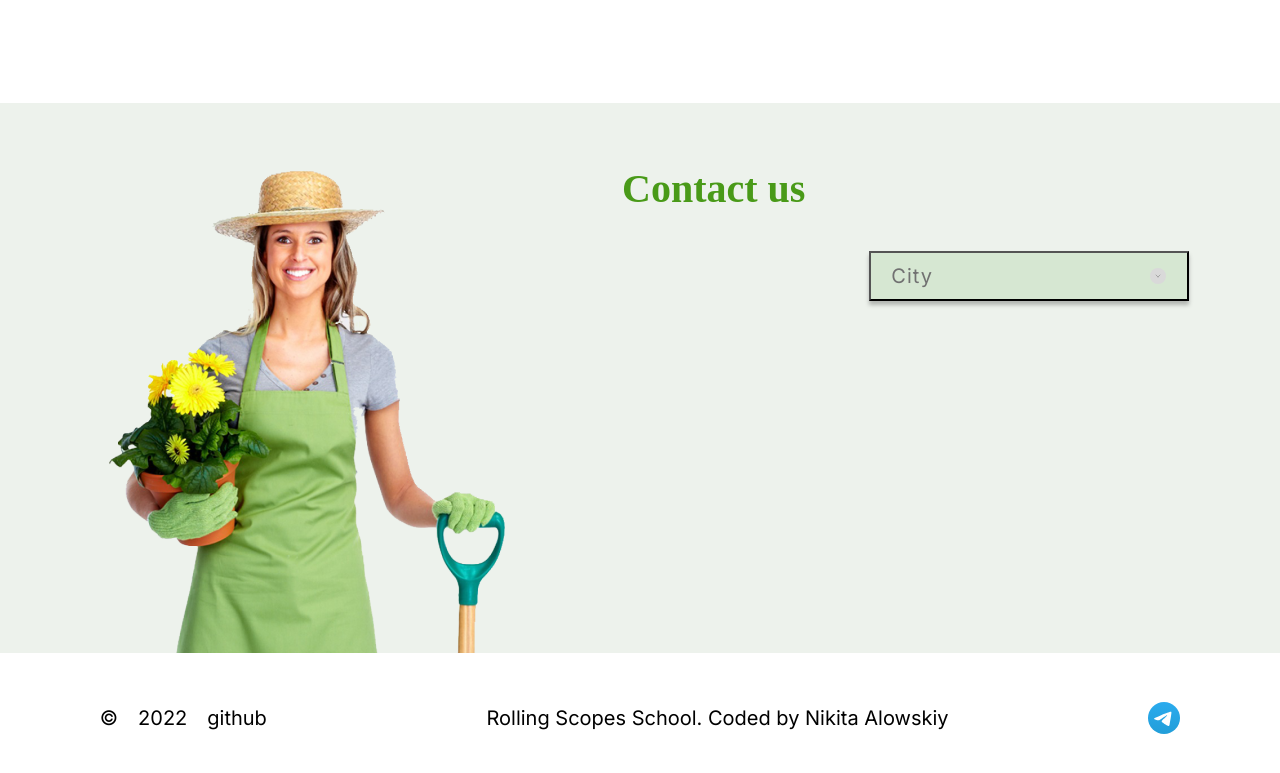
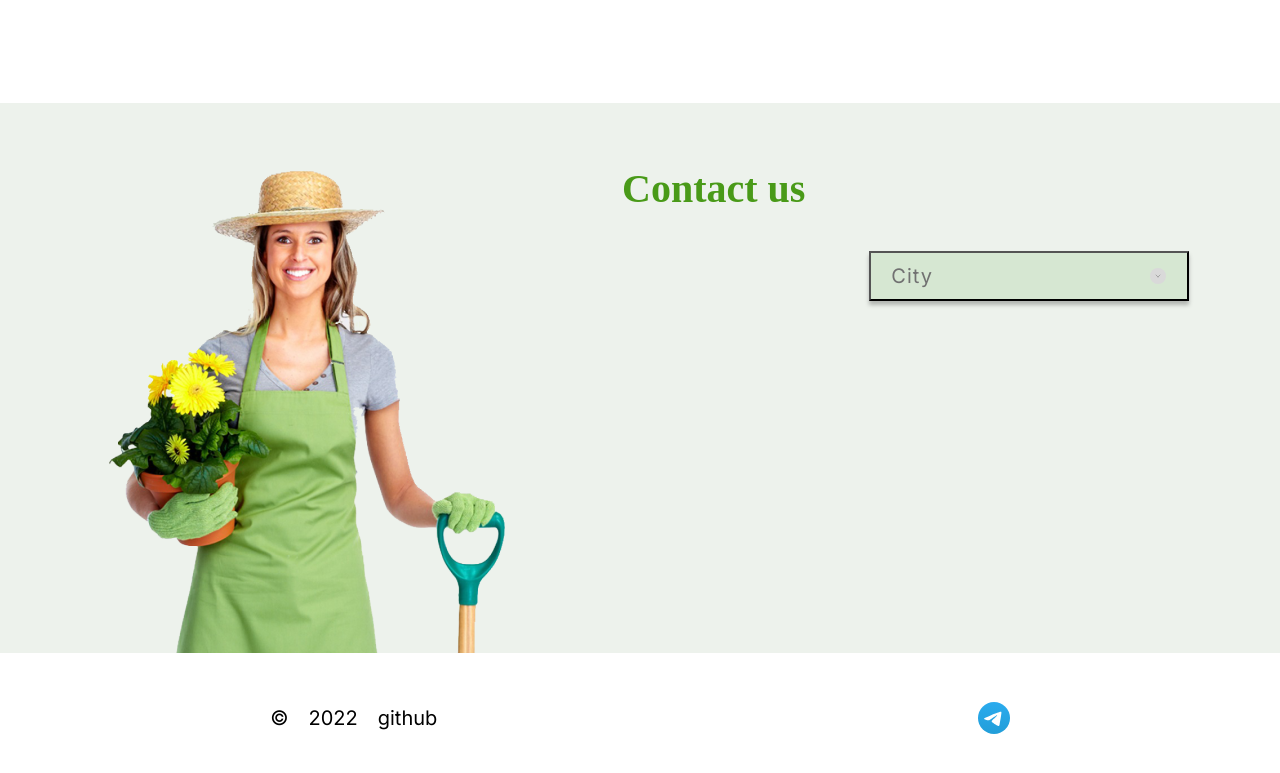
Before and after one commit to alowskiy/plants, a plain HTML site: page index.html in a window 1280 px wide. Shown: the part 3116-3889 px from the top of the page. Drawn offline with Linux system fonts and the light colour scheme; a web font is replaced by a local one.

Commit message:
Update index.html

```diff
--- a/index.html
+++ b/index.html
@@ -105,7 +105,7 @@
 <button>City<img src="accordion.svg" alt=""></button>
 </section>
 
-<footer><div class="info-1"><p> &copy;</p> <p>2022</p><p><a href="https://github.com/alowski">github</a>   </p></div><p>Rolling Scopes School. Coded by Nikita Alowskiy</p><div class="logos"><div><a href="https://t.me/alowski"><img src="tg.svg" alt="tg-logo" class="tg"></a></div></div></footer>
+<footer><div class="info-1"><p> &copy;</p> <p>2022</p><p><a href="https://github.com/alowski">github</a>   </p></div><div class="logos"><div><a href="https://t.me/alowski"><img src="tg.svg" alt="tg-logo" class="tg"></a></div></div></footer>
 
 
 
```
